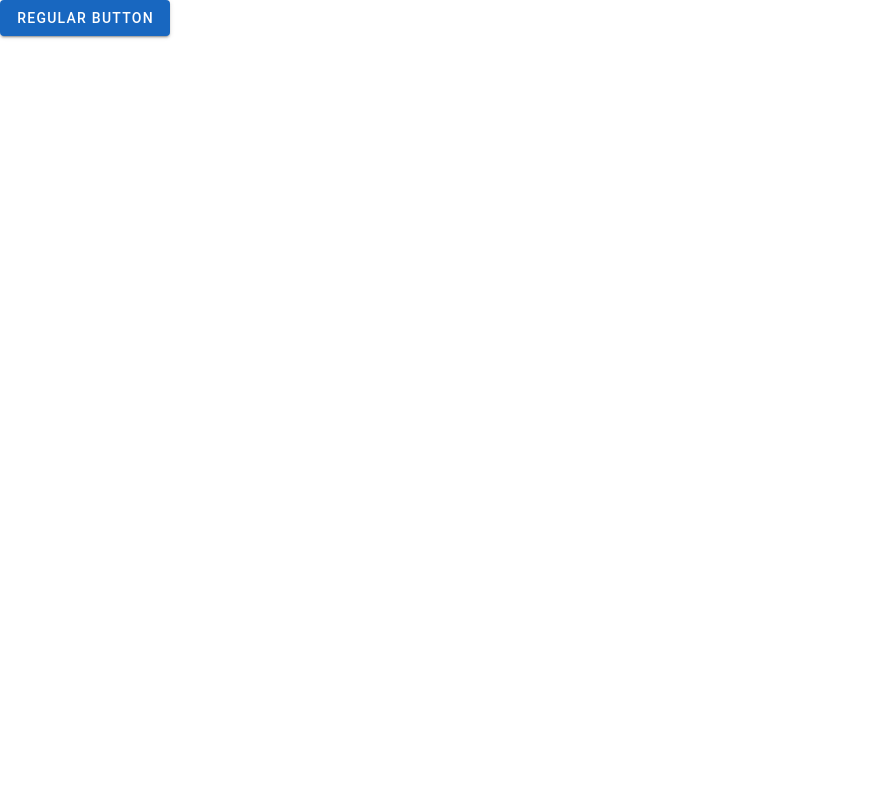
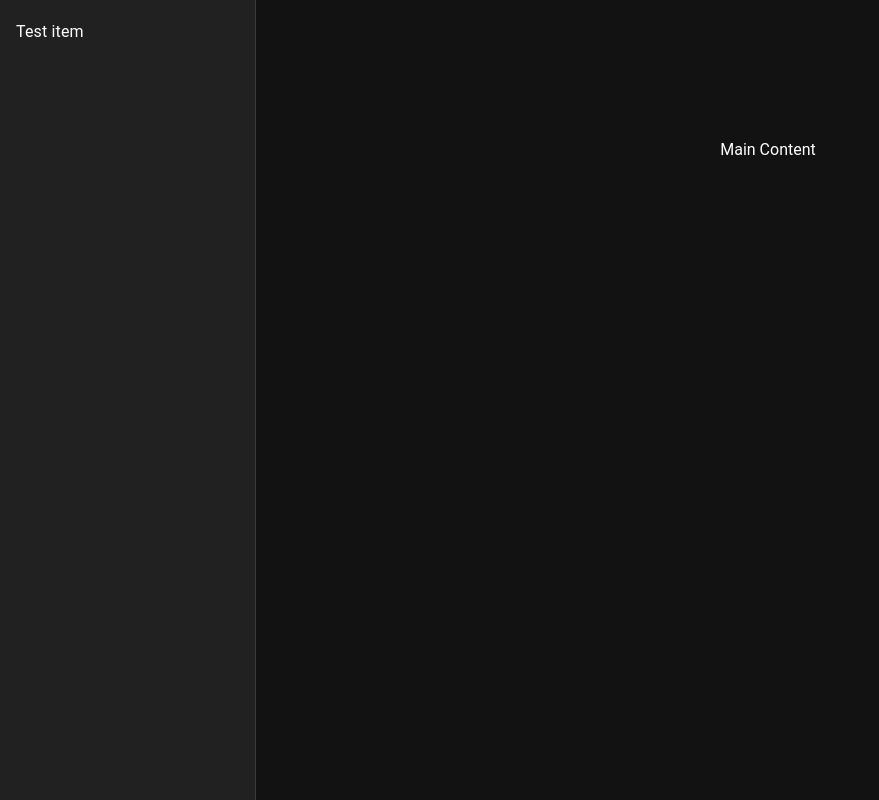
Before and after one commit to aimeele97/aimee-s-portfolio, a Vue app in the folder repo/: page / in a window 1280 px wide. Shown: the whole page, without its empty margins (0-879 px from the left). Built offline with nearby package versions, Linux system fonts and the light colour scheme; the HTML template or start-up script is replaced by a standard one.

Commit message:
initial layout

```diff
--- a/repo/src/App.vue
+++ b/repo/src/App.vue
@@ -3,7 +3,7 @@ import { RouterView } from 'vue-router'
 </script>
 
 <template>
-  <VBtn variant="elevated" color="primary">Regular button</VBtn>
-
-  <RouterView />
+  <VLayout>
+    <RouterView />
+  </VLayout>
 </template>
--- a/repo/src/main.ts
+++ b/repo/src/main.ts
@@ -11,6 +11,7 @@ import router from './router'
 const vuetify = createVuetify({
   components,
   directives,
+  theme: { defaultTheme: 'dark' },
 })
 const app = createApp(App)
 
--- a/repo/src/views/HomeView.vue
+++ b/repo/src/views/HomeView.vue
@@ -1,5 +1,17 @@
-<script setup lang="ts"></script>
+<script setup lang="ts">
+import { computed } from 'vue'
+import { useDisplay } from 'vuetify'
+
+const { smAndUp } = useDisplay()
+const showSideBar = computed(() => smAndUp.value)
+</script>
 
 <template>
-  <main></main>
+  <VNavigationDrawer v-if="showSideBar" :permanent="showSideBar">
+    <VList>
+      <VListItem title="Test item"></VListItem>
+    </VList>
+  </VNavigationDrawer>
+  <VAppBar v-else title="Application bar"></VAppBar>
+  <VMain class="d-flex align-center justify-center" style="min-height: 300px"> Main Content </VMain>
 </template>
```
